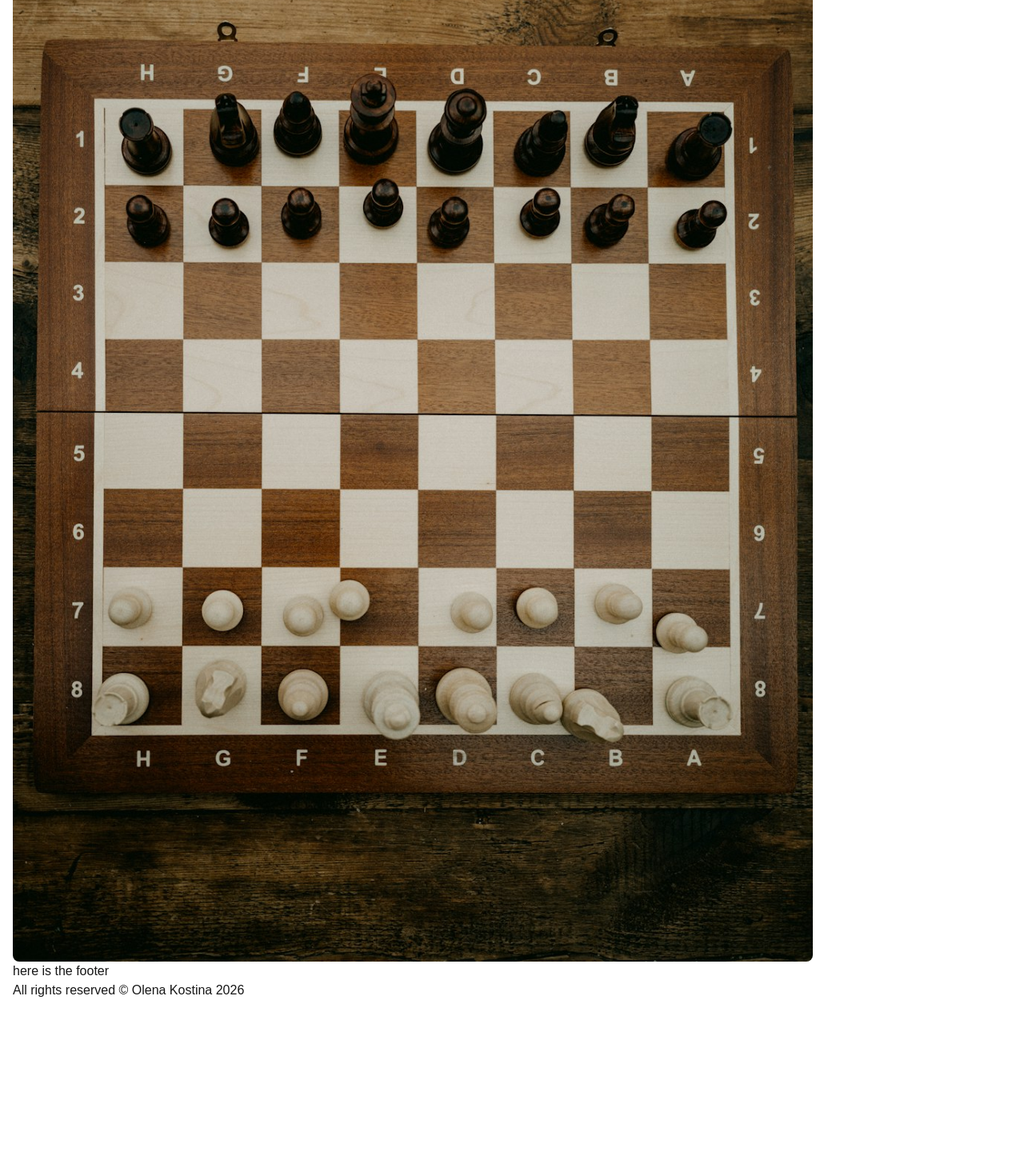
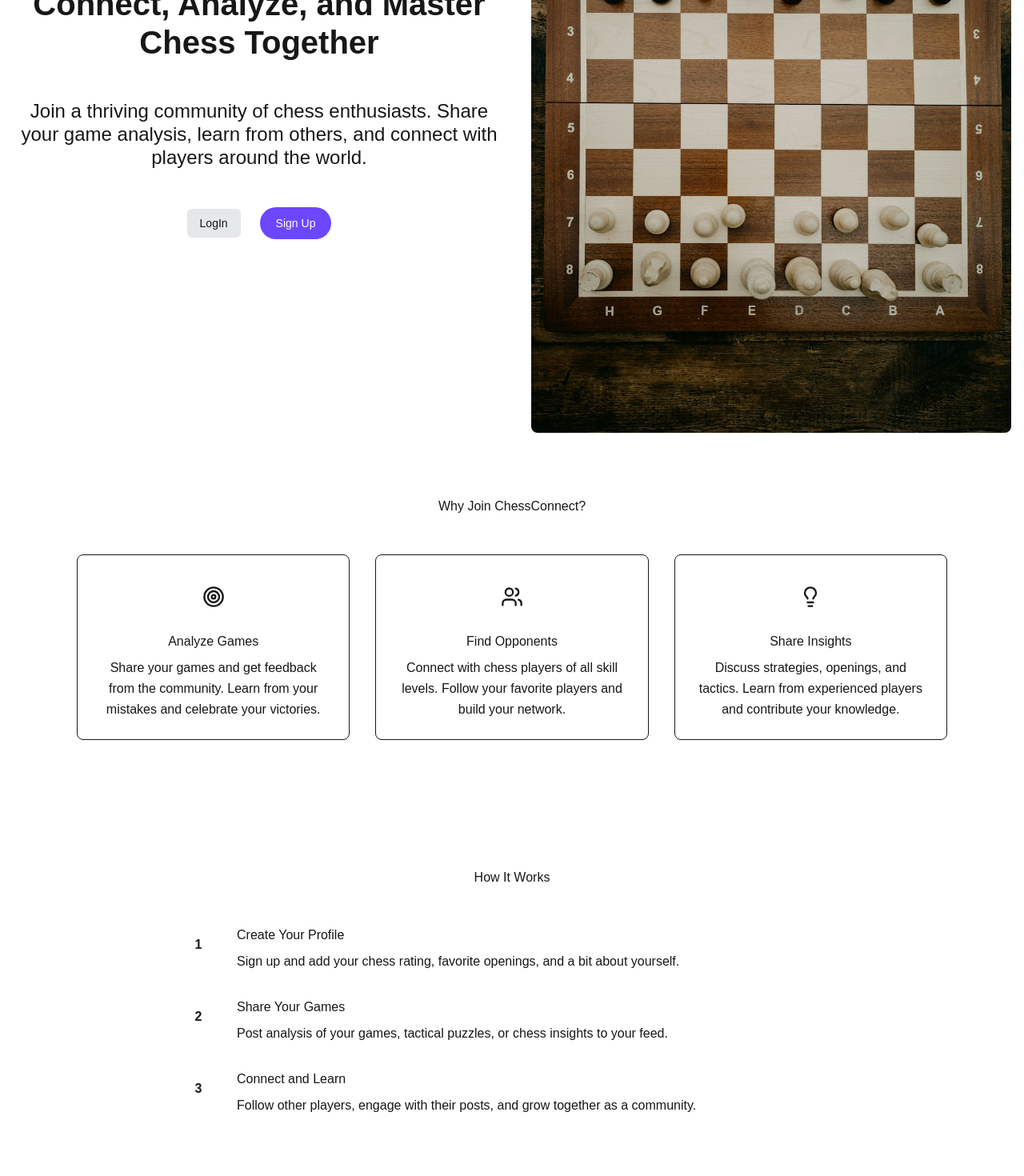
Before and after one commit to kostina-digital/chess-network-project, a Next.js app: page / in a window 1280 px wide. Shown: the part 340-1810 px from the top of the page at 80% size. Before the commit the page ends 1606 px from the top, so only its background shows below. Built offline with nearby package versions, Linux system fonts and the light colour scheme; no server answers.

Commit message:
landing page, not found

```diff
--- a/next.config.ts
+++ b/next.config.ts
@@ -1,8 +1,16 @@
 import type { NextConfig } from "next";
+import path from "node:path";
+import { fileURLToPath } from "node:url";
+
+const projectRoot = path.dirname(fileURLToPath(import.meta.url));
 
 const nextConfig: NextConfig = {
-  /* config options here */
   reactCompiler: true,
+  // Якщо вище по дереву є інший lockfile, Next може взяти не той root — тоді
+  // PostCSS/Tailwind сканують не цей репозиторій і утиліти не з’являються в CSS.
+  turbopack: {
+    root: projectRoot,
+  },
 };
 
 export default nextConfig;
--- a/package.json
+++ b/package.json
@@ -16,6 +16,7 @@
     "@prisma/adapter-pg": "^7.5.0",
     "@prisma/client": "^7.5.0",
     "clsx": "^2.1.1",
+    "lucide-react": "^0.577.0",
     "next": "16.2.0",
     "pg": "^8.20.0",
     "react": "19.2.4",
--- a/src/app/dashboard/page.tsx
+++ b/src/app/dashboard/page.tsx
@@ -7,7 +7,7 @@ export default async function Dashboard() {
 
   return (
     <div>
-      <h1>Dashboard</h1>
+      <h1 className="h1-style">Dashboard</h1>
       <p>Signed in as {user.email}</p>
     </div>
   );
--- a/src/app/globals.css
+++ b/src/app/globals.css
@@ -1,4 +1,6 @@
-@import "tailwindcss";
+/* Явна база сканування: від src/app → уся папка src (інакше класи з компонентів
+   можуть не потрапити в CSS, якщо cwd/корінь проєкту визначився некоректно). */
+@import "tailwindcss" source("..");
 
 :root {
   --background: #ffffff;
@@ -29,4 +31,14 @@ body {
     font-size: 2.5rem;
     line-height: 1.2;
     margin-bottom: 1rem;
+    text-align: center;
+    font-weight: 600;
 }
+
+.h3-style {
+    font-size: 1.5rem;
+    line-height: 1.2;
+    margin-bottom: 1rem;
+    text-align: center;
+    font-weight: 400;
+}
--- a/src/app/not-found.tsx
+++ b/src/app/not-found.tsx
@@ -4,6 +4,7 @@ import Link from "next/link";
 export default function NotFound() {
   return (
     <>
+    <div className="flex flex-col items-center justify-center gap-8 m-auto">
       <Image
         src="/images/NotFound.png"
         alt="Not Found"
@@ -11,7 +12,8 @@ export default function NotFound() {
         height={400}
         priority
       />
-      <Link href="/">Home</Link>
+      <Link href="/">Back to Home Page</Link>
+    </div>
     </>
   );
 }
--- a/src/app/page.tsx
+++ b/src/app/page.tsx
@@ -1,9 +1,79 @@
-import Image from "next/image"
-import HomeImg from "../../public/images/Home.png"
 import HeroSection from "@/components/landingPage/HeroSection";
+import { Link } from "react-router";
+import { Crown, Target, Users, Lightbulb } from "lucide-react";
+import { FeatureCard } from "../components/FeatureCard";
 
 export default function Home() {
   return (
-    <HeroSection />
+    <>
+      <HeroSection />
+       {/* Features Section */}
+       <section className="py-20 bg-background">
+        <div className="max-w-6xl mx-auto px-4 sm:px-6 lg:px-8">
+          <h2 className="text-center mb-12 text-foreground">Why Join ChessConnect?</h2>
+          <div className="grid md:grid-cols-3 gap-8">
+            <FeatureCard
+              icon={Target}
+              title="Analyze Games"
+              description="Share your games and get feedback from the community. Learn from your mistakes and celebrate your victories."
+            />
+            <FeatureCard
+              icon={Users}
+              title="Find Opponents"
+              description="Connect with chess players of all skill levels. Follow your favorite players and build your network."
+            />
+            <FeatureCard
+              icon={Lightbulb}
+              title="Share Insights"
+              description="Discuss strategies, openings, and tactics. Learn from experienced players and contribute your knowledge."
+            />
+          </div>
+        </div>
+      </section>
+
+      {/* How It Works Section */}
+      <section className="py-20 bg-muted/30">
+        <div className="max-w-4xl mx-auto px-4 sm:px-6 lg:px-8">
+          <h2 className="text-center mb-12 text-foreground">How It Works</h2>
+          <div className="space-y-8">
+            <div className="flex gap-6 items-start">
+              <div className="flex-shrink-0 w-12 h-12 rounded-full bg-primary text-primary-foreground flex items-center justify-center font-semibold">
+                1
+              </div>
+              <div>
+                <h3 className="mb-2 text-foreground">Create Your Profile</h3>
+                <p className="text-muted-foreground leading-relaxed">
+                  Sign up and add your chess rating, favorite openings, and a bit about yourself.
+                </p>
+              </div>
+            </div>
+
+            <div className="flex gap-6 items-start">
+              <div className="flex-shrink-0 w-12 h-12 rounded-full bg-primary text-primary-foreground flex items-center justify-center font-semibold">
+                2
+              </div>
+              <div>
+                <h3 className="mb-2 text-foreground">Share Your Games</h3>
+                <p className="text-muted-foreground leading-relaxed">
+                  Post analysis of your games, tactical puzzles, or chess insights to your feed.
+                </p>
+              </div>
+            </div>
+
+            <div className="flex gap-6 items-start">
+              <div className="flex-shrink-0 w-12 h-12 rounded-full bg-primary text-primary-foreground flex items-center justify-center font-semibold">
+                3
+              </div>
+              <div>
+                <h3 className="mb-2 text-foreground">Connect and Learn</h3>
+                <p className="text-muted-foreground leading-relaxed">
+                  Follow other players, engage with their posts, and grow together as a community.
+                </p>
+              </div>
+            </div>
+          </div>
+        </div>
+      </section>
+    </>
   );
 }
--- a/src/app/user/[userId]/page.tsx
+++ /dev/null
@@ -1,32 +0,0 @@
-import Link from "next/link";
-import { redirect } from "next/navigation";
-import { getCurrentUser } from "@/auth/getCurrentUser";
-
-type Props = {
-  params: { userId: string };
-};
-
-export default async function UserPage({ params }: Props) {
-  const { userId } = params;
-  const user = await getCurrentUser();
-  if (!user) redirect("/login");
-  const isOwnProfile = String(user.id) === userId;
-
-  return (
-    <div>
-      {isOwnProfile ? (
-        <>
-          <h1>Ваш профиль</h1>
-          <p>Содержимое, которое видите только вы (настройки, черновики и т.д.).</p>
-        </>
-      ) : (
-        <>
-          <h1>Профиль пользователя</h1>
-          <p>Пользователь: {userId}</p>
-          <p>Содержимое, которое видят другие (публичная карточка).</p>
-        </>
-      )}
-      <Link href="/">На главную</Link>
-    </div>
-  );
-}
--- a/src/auth/getCurrentUser.ts
+++ b/src/auth/getCurrentUser.ts
@@ -4,6 +4,7 @@ import { getCookieName, verifySession } from "./session";
 
 export type SessionUser = {
   id: number;
+  userName: string;
   email: string;
 };
 
@@ -21,5 +22,5 @@ export async function getCurrentUser(): Promise<SessionUser | null> {
   const user = await getUserById(userId);
   if (!user) return null;
 
-  return { id: user.id, email: user.email };
+  return { id: user.id, userName: user.userName, email: user.email };
 }
--- /dev/null
+++ b/src/components/FeatureCard.tsx
@@ -0,0 +1,19 @@
+import type { LucideIcon } from "lucide-react";
+
+interface FeatureCardProps {
+  icon: Icon;
+  title: string;
+  description: string;
+}
+
+export function FeatureCard({ icon: Icon, title, description }: FeatureCardProps) {
+  return (
+    <div className="bg-card border border-border rounded-lg p-6 text-center hover:shadow-lg transition-shadow">
+      <div className="inline-flex items-center justify-center w-14 h-14 rounded-full bg-primary/10 mb-4">
+        <Icon className="w-7 h-7 text-primary" />
+      </div>
+      <h3 className="mb-2 text-foreground">{title}</h3>
+      <p className="text-muted-foreground leading-relaxed">{description}</p>
+    </div>
+  );
+}
--- a/src/components/auth/useAuthUser.ts
+++ b/src/components/auth/useAuthUser.ts
@@ -2,7 +2,7 @@
 
 import { useEffect, useState } from "react";
 
-export type ClientUser = { id: number; email: string } | null;
+export type ClientUser = { id: number; userName: string; email: string } | null;
 
 export function useAuthUser() {
   const [user, setUser] = useState<ClientUser>(null);
--- a/src/components/landingPage/heroSection.tsx
+++ b/src/components/landingPage/heroSection.tsx
@@ -5,16 +5,16 @@ import SignUpBtn from "../buttons/signUpBtn";
 
 export default function HeroSection() {
     return (
-        <div className="flexitems-center justify-center">
-            <div className="flex flex-col items-center justify-center">
+        <div className="flex items-center justify-center gap-8">
+            <div className="flex flex-col items-center justify-between gap-8 mr">
                 <h1 className="h1-style">Connect, Analyze, and Master Chess Together</h1>
-                <h3>Join a thriving community of chess enthusiasts. Share your game analysis, learn from others, and connect with players around the world.</h3>
+                <h3 className="h3-style">Join a thriving community of chess enthusiasts. Share your game analysis, learn from others, and connect with players around the world.</h3>
                 <div className="flex items-center justify-center gap-6">
                     <SignInBtn />
                     <SignUpBtn />
                 </div>
             </div>
-            <Image src={HeroImg.src} alt="Hero Section" width={1000} height={1000} className="rounded-lg" />
+            <Image src={HeroImg.src} alt="Hero Section" width={600} height={500} className="rounded-lg" />
         </div >
     );
 }
--- a/src/components/layout/Footer.tsx
+++ b/src/components/layout/Footer.tsx
@@ -1,8 +1,19 @@
+import Logo from "@/components/layout/Logo";
+
 export default function Footer() {
   return (
-    <footer>
-      <p>here is the footer</p>
-      <p>All rights reserved &copy; Olena Kostina 2026</p>
-    </footer>
+    <footer className="bg-card border-t border-border py-12">
+        <div className="max-w-6xl mx-auto px-4 sm:px-6 lg:px-8">
+          <div className="flex flex-col md:flex-row justify-between items-center gap-6">
+            <div className="flex items-center gap-2">
+              <Logo width={32} height={32} />
+              <span className="font-semibold text-foreground">ChessConnect</span>
+            </div>
+            <p className="text-sm text-muted-foreground">
+              © 2026 ChessConnect. A social network for chess enthusiasts.
+            </p>
+          </div>
+        </div>
+      </footer>
   );
 }
```
Also changed, not shown: 2 other files (tests, documents, lock files or other folders).
